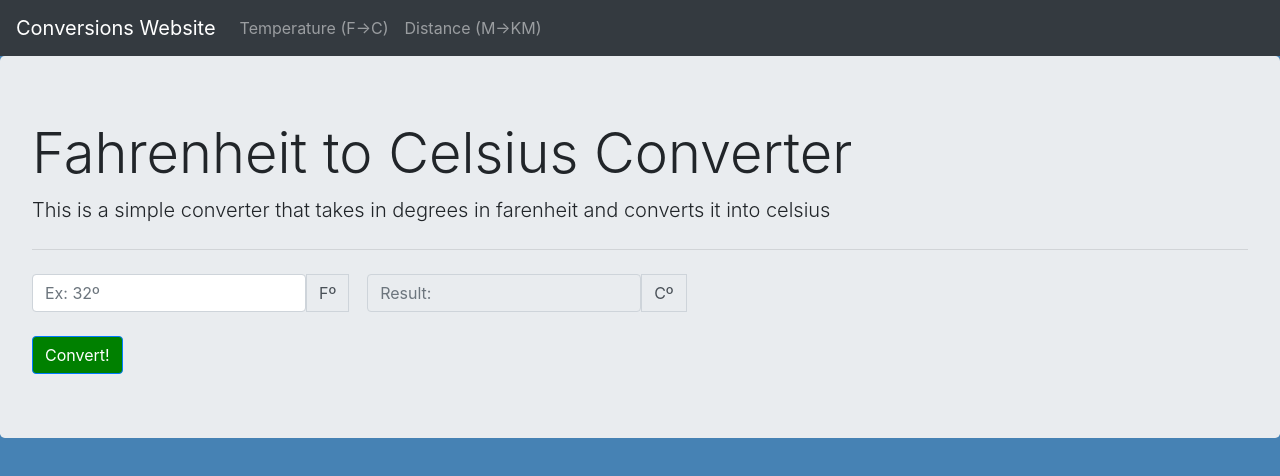
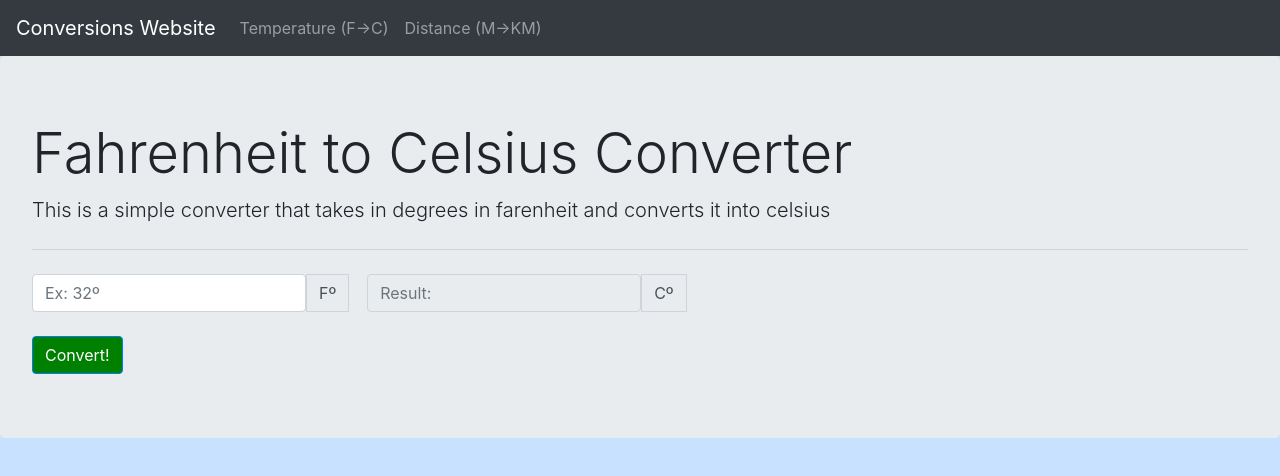
Before and after one commit to aldenmaben/4849Project1.github.io, a plain HTML site: page index.html in a window 1280 px wide. Drawn offline with nearby package versions, Linux system fonts and the light colour scheme.

Commit message:
Update project.css

```diff
--- a/project.css
+++ b/project.css
@@ -13,5 +13,5 @@
   background: orange
 }
 body{
-  background-color: steelblue
+  background-color: #c8e1ff
 }
```
